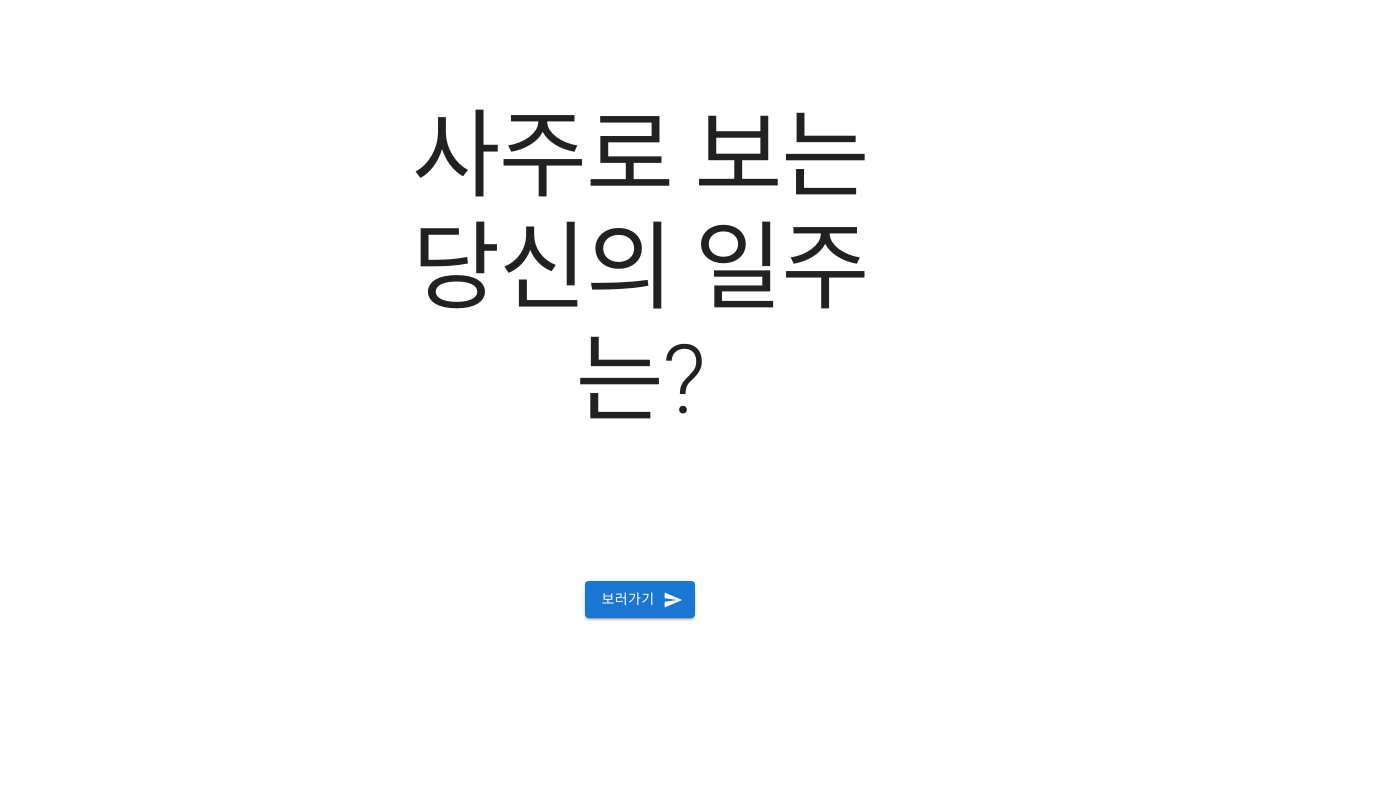
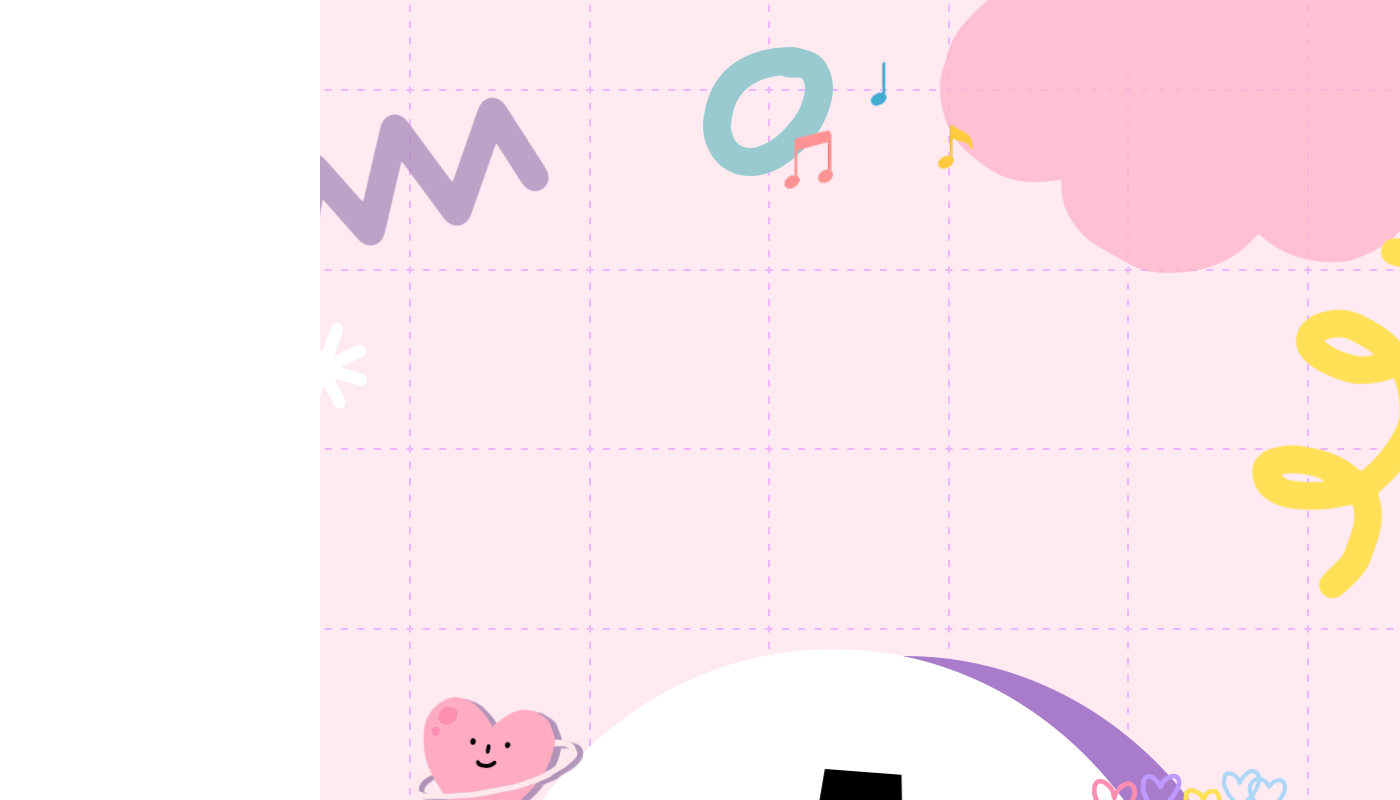
Before and after one commit to ggyu777/Saju_Manse, a React (Create React App) app in the folder client/: page /intro in a window 1280 px wide. Shown: the top 800 px of the page, 1400 px wide, since content can reach past the window. Built offline with nearby package versions, Linux system fonts and the light colour scheme.

Commit message:
intro 이미지 추가
margin auto 안되는 오류 발견
> MUI 수정요망

```diff
--- /dev/null
+++ b/client/src/Card.css
@@ -0,0 +1,10 @@
+body {
+    width : 50vw;
+    margin: 0px auto;
+}
+
+@media (max-width: 768px) {
+    .body{
+        width : 50vw;
+    }
+}
--- a/client/src/Intro.jsx
+++ b/client/src/Intro.jsx
@@ -2,7 +2,8 @@ import React from "react";
 import {  Typography,Container } from '@material-ui/core';
 import Button from '@mui/material/Button';
 import SendIcon from '@mui/icons-material/Send';
-
+import IntroIMG from './image/IntroIMG.png';
+import './Card.css';
 
 const Intro = () => {
     function handleClick(){
@@ -12,11 +13,12 @@ const Intro = () => {
 
     return (
         <main>
-            <div>
-                        <Container maxWidth ='sm' style={{marginTop: '100px'}}>
+            <div class="card">
+            <img src = {IntroIMG} style={{display: "block"}} margin='0px auto'/>
+                        <Container  style={{marginTop: '100px'}}>
 
                             <Typography variant="h1" align='center' color='textPrimary' gutterBottom>
-                                사주로 보는 당신의 일주는?
+                                사주로 보는 나는?
                             </Typography>
 
                             <Typography variant="h1" align='center' style={{marginTop: '100px'}}>
```
Also changed, not shown: client/src/image/IntroIMG.png (added).
